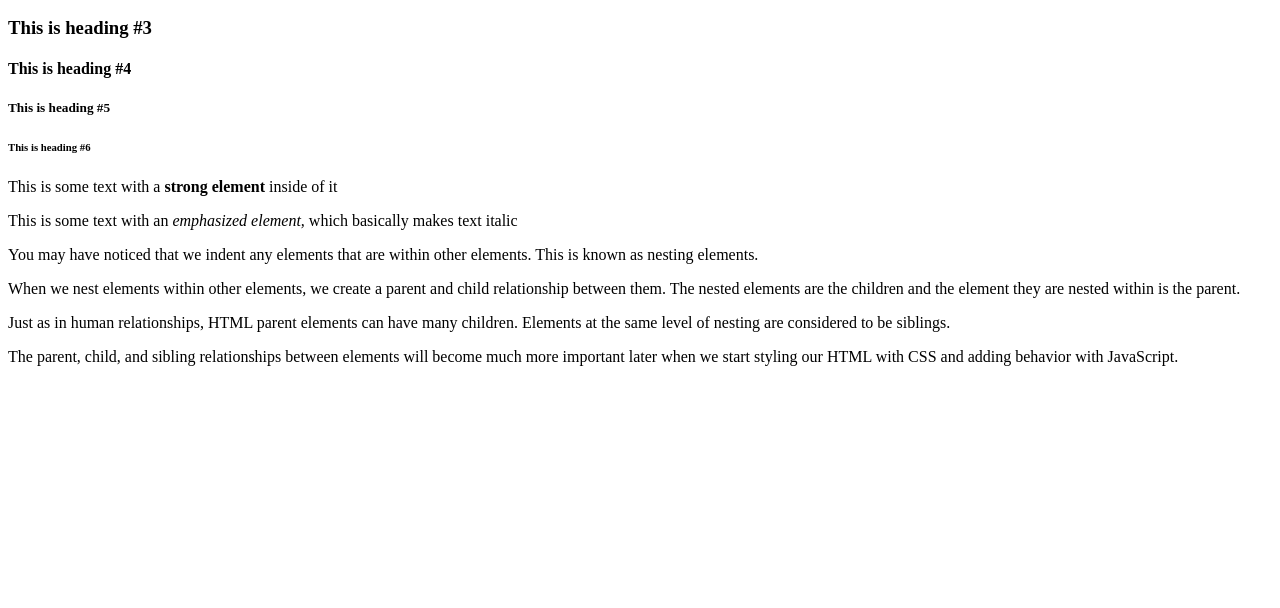
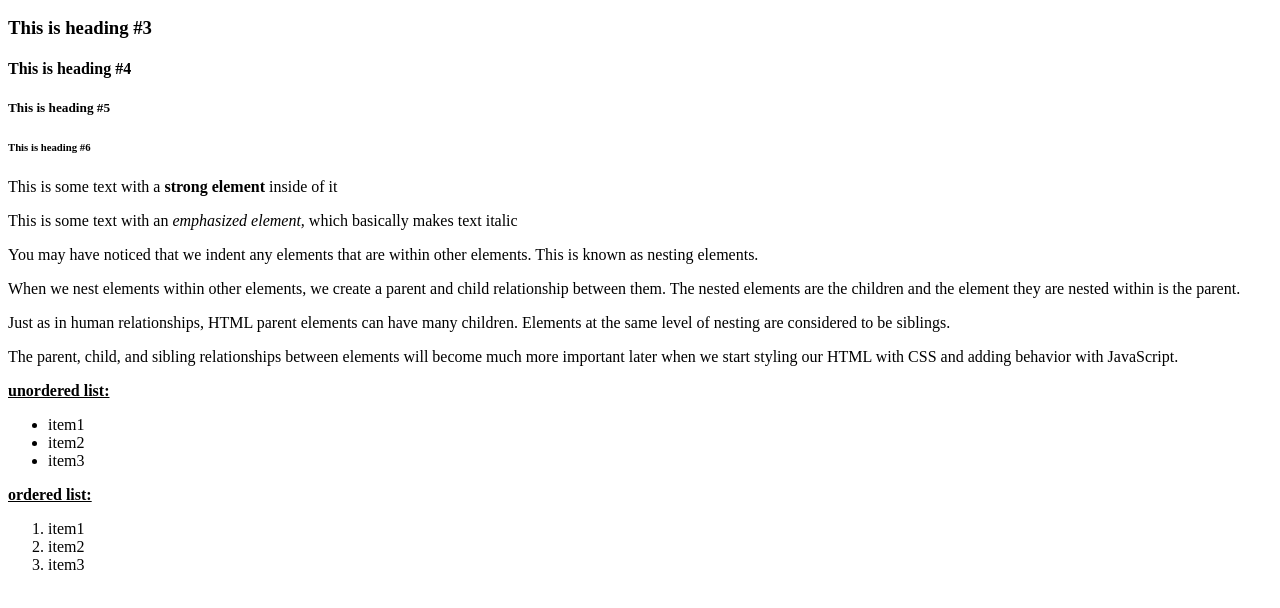
Before and after one commit to fastoch/TheOdinProject.com, a plain HTML site: page foundations.html in a window 1280 px wide. Shown: the part 178-786 px from the top of the page. Drawn offline with Linux system fonts and the light colour scheme.

Commit message:
Add files via upload

```diff
--- a/foundations.html
+++ b/foundations.html
@@ -1,4 +1,5 @@
-<!--source = theodinproject.com/lessons/foundations-working-with-text-->
+<!--source1 = theodinproject.com/lessons/foundations-working-with-text-->
+<!--source2 = https://www.theodinproject.com/lessons/foundations-lists-->
 
 <!DOCTYPE html>
 <html lang="en">
@@ -31,6 +32,19 @@
             later when we start styling our HTML with CSS and adding behavior with JavaScript.</p>
 
         <!--LISTS-->
+        <strong><u>unordered list:</u></strong>
+        <ul>
+            <li>item1</li>
+            <li>item2</li>
+            <li>item3</li>
+        </ul>
+
+        <strong><u>ordered list:</u></strong>
+        <ol>
+            <li>item1</li>
+            <li>item2</li>
+            <li>item3</li>
+        </ol>
 
     </body>
 </html>
```
